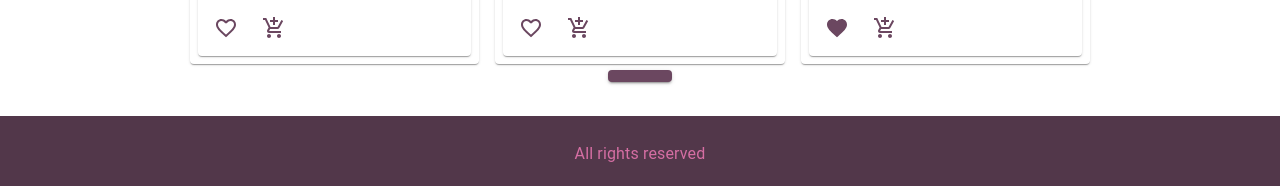
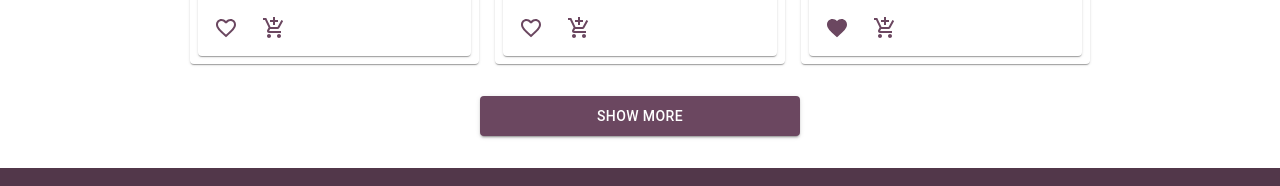
Before and after one commit to Alonasa/super-sales, a React (Create React App) app: page / in a window 1280 px wide. Shown: the part 1210-1396 px from the top of the page. Built offline with nearby package versions, Linux system fonts and the light colour scheme.

Commit message:
added show more button and indents for surrounding elements

```diff
--- a/src/components/Ads/Ads.tsx
+++ b/src/components/Ads/Ads.tsx
@@ -6,8 +6,7 @@ import {Add, AddsType} from './Add';
 export const Ads = (props: AddsType) => {
   let {items} = props
   return (
-	<Container maxWidth="md" style={{paddingLeft: 0,
-	  paddingRight: 0}}>
+	<Container maxWidth="md" style={{padding: 0, paddingBottom: '4vh'}}>
 	  <Add items={items}/>
 	</Container>
   );
--- a/src/components/Body/Body.tsx
+++ b/src/components/Body/Body.tsx
@@ -9,10 +9,9 @@ export const Body = (props: AddsType) => {
   return (
     <section>
       <SearchBar/>
-      <Container sx={{}} style={{padding:'4vh', paddingLeft: 0,
-        paddingRight: 0}} >
+      <Container sx={{}} style={{padding:'4vh 0',}}>
         <Ads items={items}/>
-        <Button title={'Show more'} variant={'contained'}/>
+        <Button variant={'contained'} style={{width: '25vw', height: '5vh'}}>Show more</Button>
       </Container>
     </section>
   );
```
